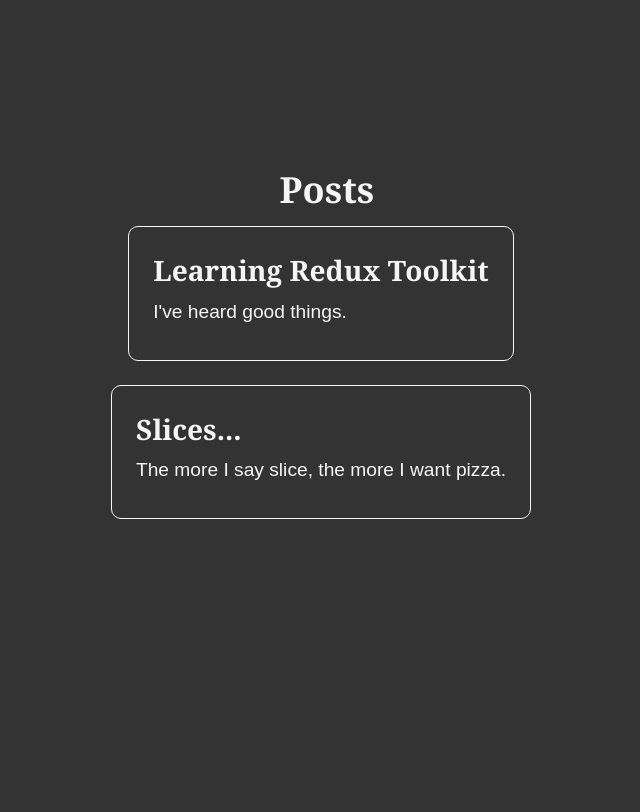
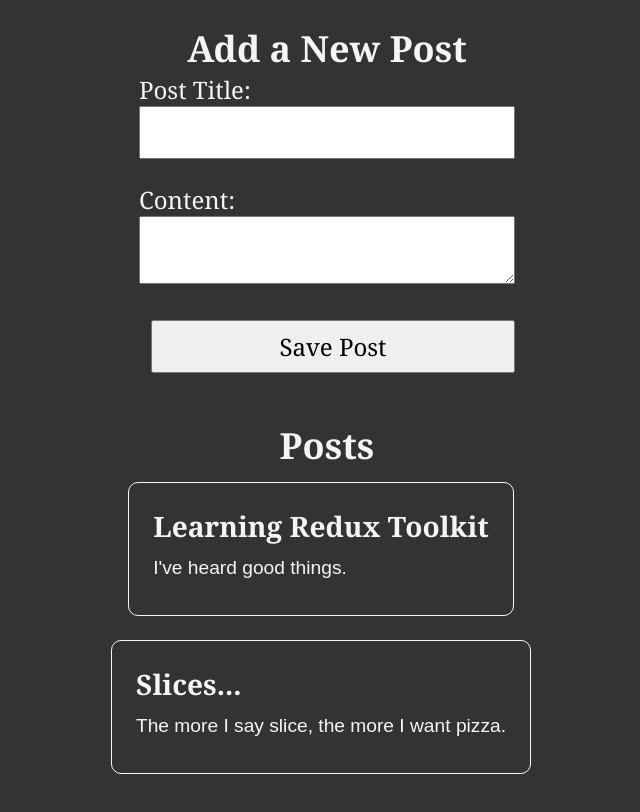
Before and after one commit to sinaderik/redux-practice, a React (Vite) app: page / in a window 1280 px wide. Shown: the top 812 px of the page, without its empty margins (313-953 px from the left). Built offline with nearby package versions, Linux system fonts and the light colour scheme.

Commit message:
feat: adding post feature added to the project

```diff
--- a/src/App.jsx
+++ b/src/App.jsx
@@ -1,13 +1,15 @@
 import React from 'react'
 import Counter from './features/counter/Counter'
 import Posts from '../src/components/Posts/features/Posts'
+import AddPostForm from './components/Posts/features/AddPostForm'
 
 
 export default function App() {
   return (
     <div >
       {/* <Counter /> */}
-    <Posts />
+      <AddPostForm />
+      <Posts />
     </div>
   )
 }
--- /dev/null
+++ b/src/components/Posts/features/AddPostForm.jsx
@@ -0,0 +1,58 @@
+import React, { useState } from 'react'
+import {useDispatch } from 'react-redux'
+import { nanoid } from '@reduxjs/toolkit'
+import { postAdded } from './postsSlice'
+
+export default function AddPostForm() {
+
+    const [title, setTitle] = useState('')
+    const [content, setContent] = useState('')
+    const dispatch = useDispatch();
+    const onTitleChanged = e => setTitle(e.target.value)
+    const onContentChanged = e => setContent(e.target.value)
+    const onSavePostClicked = () => {
+        if (title && content) {
+            dispatch(postAdded({
+                id: nanoid(),
+                title,
+                content
+            }))
+            setTitle('')
+            setContent('')
+        }
+    }
+
+
+    return (
+        <section>
+            <h2>Add a New Post</h2>
+            <form>
+                <label htmlFor="postTitle">Post Title:</label>
+                <input
+                    type="text"
+                    id="postTitle"
+                    name="postTitle"
+                    value={title}
+                    onChange={onTitleChanged}
+                />
+                {/* <label htmlFor="postAuthor">Author:</label>
+                <select id="postAuthor" value={userId} onChange={onAuthorChanged}>
+                    <option value=""></option>
+                    {usersOptions}
+                </select> */}
+                <label htmlFor="postContent">Content:</label>
+                <textarea
+                    id="postContent"
+                    name="postContent"
+                    value={content}
+                    onChange={onContentChanged}
+                />
+                <button
+                    type="button"
+                    onClick={onSavePostClicked}
+                    // disabled={!canSave}
+                >Save Post</button>
+            </form>
+        </section>
+    )
+}
--- a/src/components/Posts/features/postsSlice.js
+++ b/src/components/Posts/features/postsSlice.js
@@ -18,9 +18,15 @@
     name: "posts",
     initialState,
     reducers: {
-
+        postAdded: (state, action) => {
+        //in react we cannot mutate the state like the code below and must use spread operator to added update the state
+        // but the reason the we are mutating the state as can be seen , is the redux uses Immer js under the hood
+        // as a result we can write js code like this
+            state.push(action.payload)
+        }
     }
 })
 
 export default postSlice.reducer
 export const selectAllPosts = (state) => state.posts
+export const { postAdded } = postSlice.actions
--- a/src/index.css
+++ b/src/index.css
@@ -26,7 +26,7 @@
 
 input {
   text-align: center;
-  max-width: 2.5em;
+  /* max-width: 2.5em; */
 }
 
 button {
```
